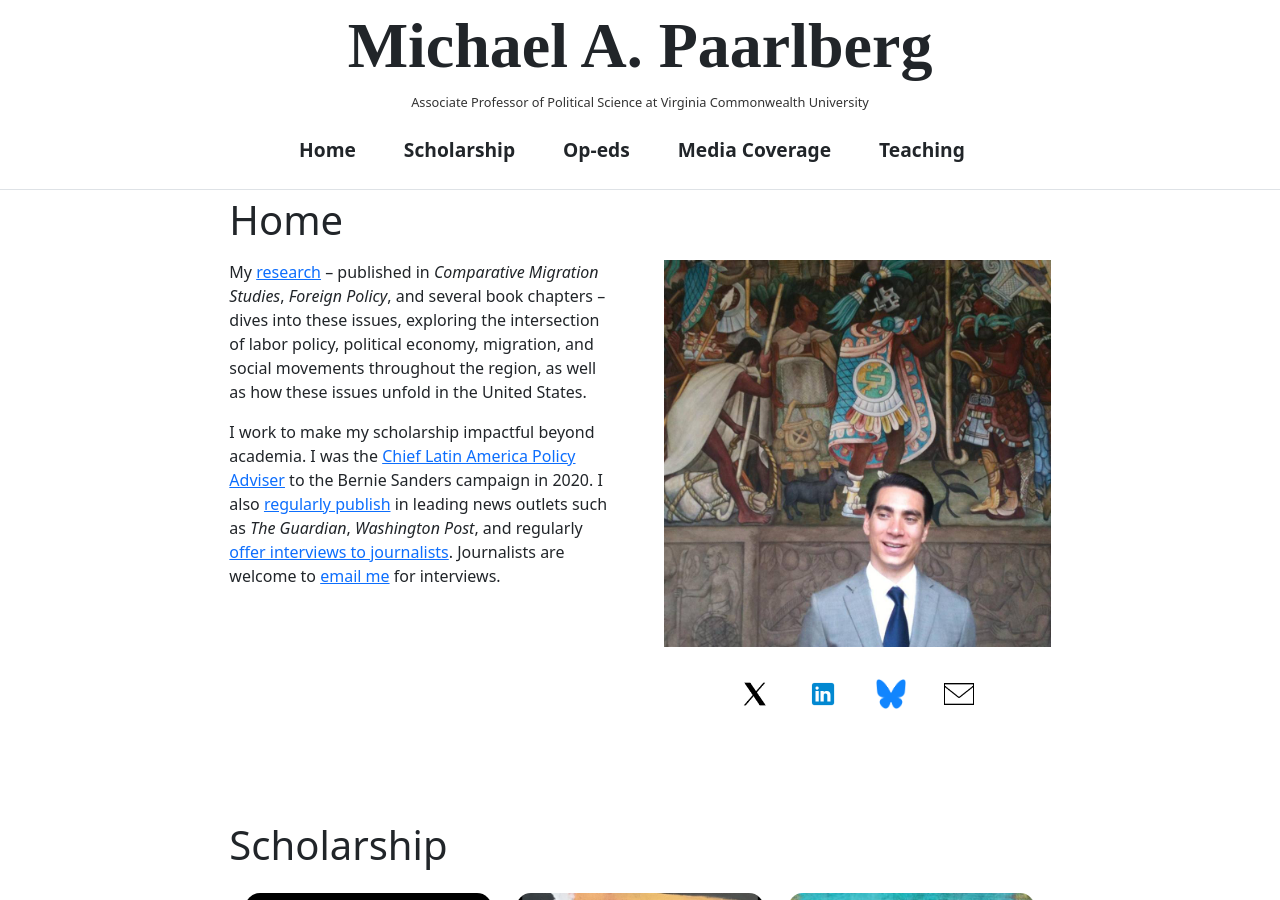
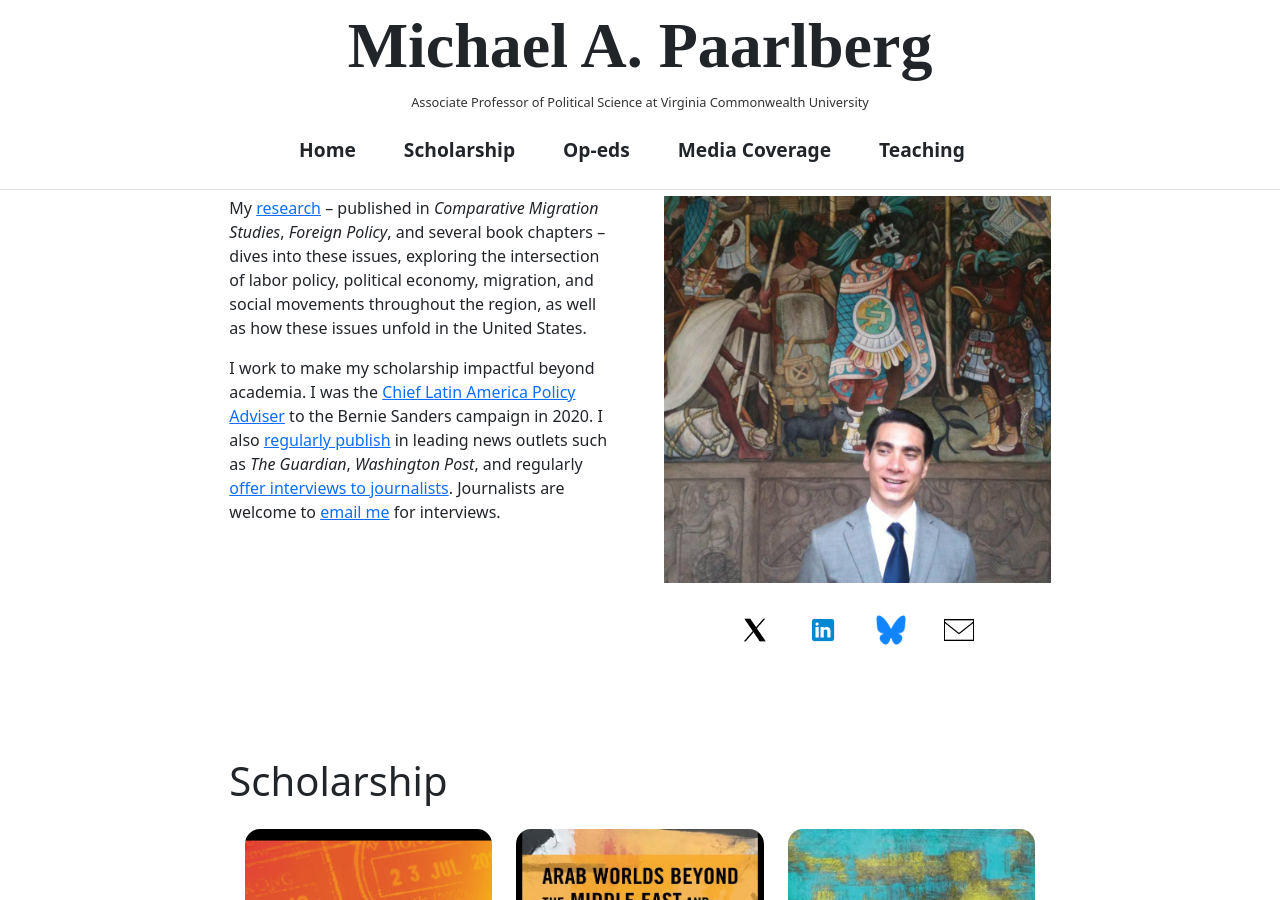
Before and after one commit to RelevantResearch/michael-paarlberg, a Jekyll site: the page built from _pages/home.md, in a window 1280 px wide and 900 px high. Built offline with Jekyll 4.4.1, drawn with Linux system fonts in a browser that asks for light colours.

Commit message:
"removed home"

```diff
--- a/_includes/section_divide.html
+++ b/_includes/section_divide.html
@@ -1,6 +1,4 @@
-<section id="home">
-  <h1>Home</h1>
-</section>
+<section id="home"></section>
 {% include home.html %}
 
 <section id="scholarship">
```
